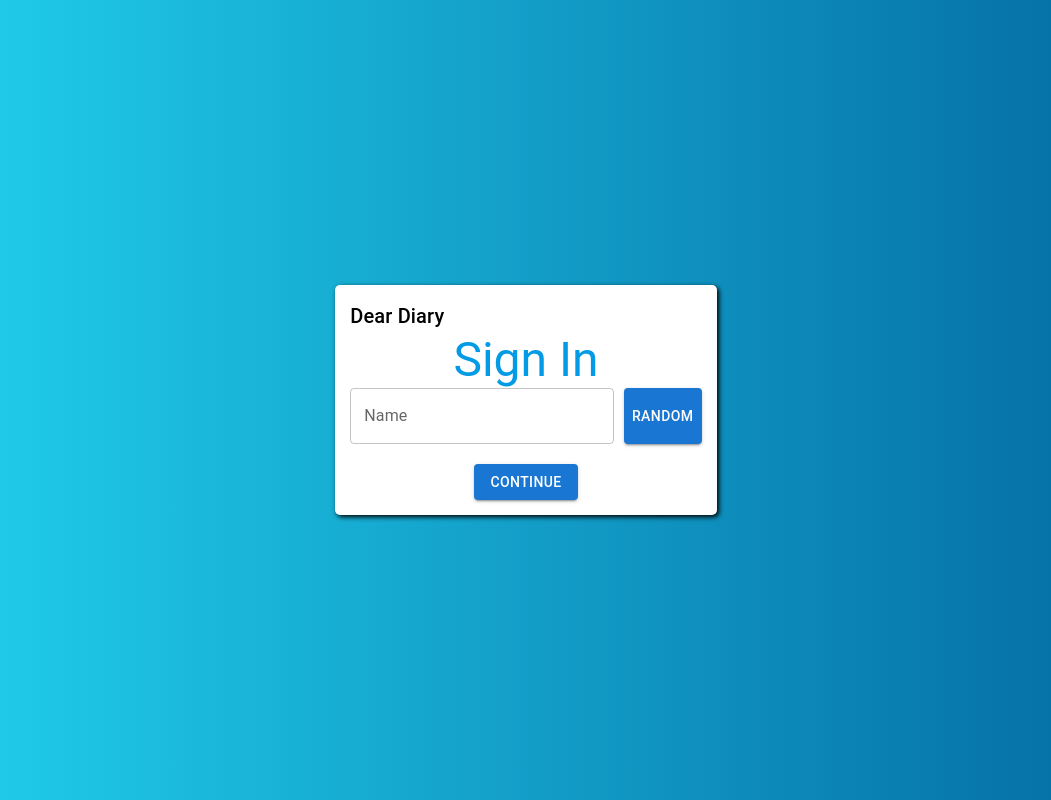
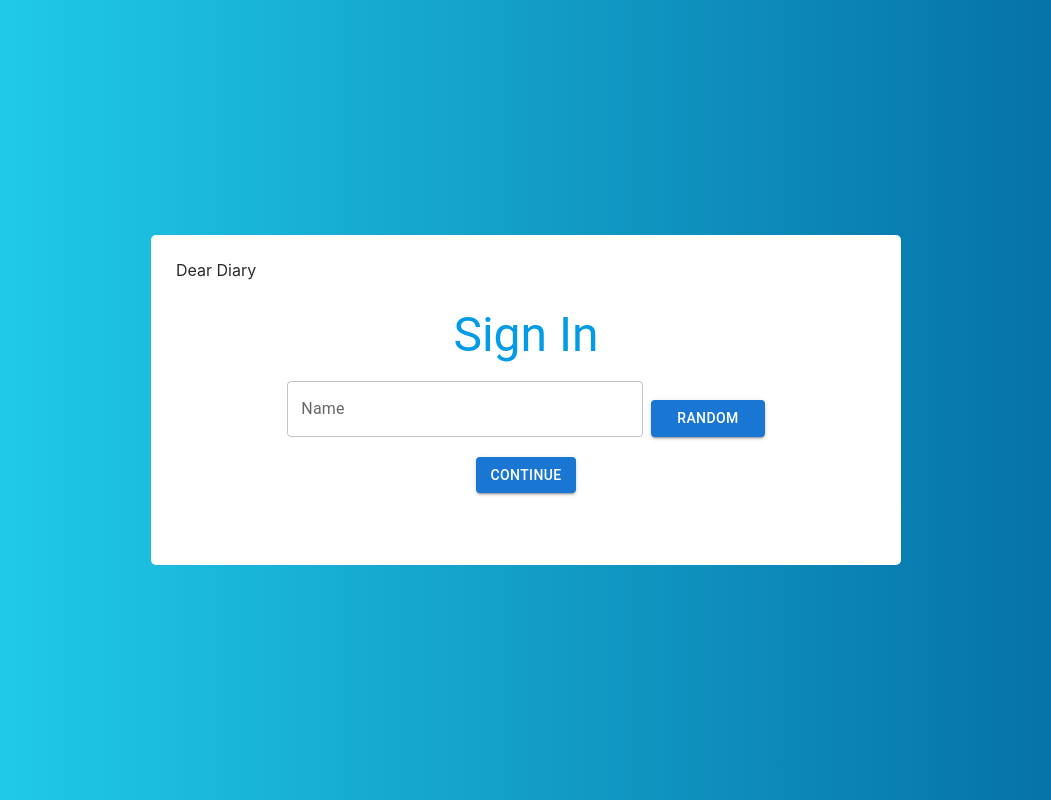
Before and after one commit to fcodelabs/training-web, a React (Create React App) app: page / in a window 1280 px wide. Shown: the whole page, without its empty margins (114-1165 px from the left). Built offline with nearby package versions, Linux system fonts and the light colour scheme.

Commit message:
Sign in page UI cuztomization and Random Name Generator implementation

```diff
--- a/src/component/LogIn.jsx
+++ b/src/component/LogIn.jsx
@@ -1,19 +1,55 @@
-import { Typography,TextField,Button } from "@mui/material"
+import { Typography,TextField,Button,Grid,Hidden } from "@mui/material"
 import { useState } from "react";
 import { useSelector, useDispatch } from 'react-redux'
 import { setUser} from '../state/user';
 import { useNavigate } from "react-router-dom";
+import { useEffect } from "react";
+
+const nameData=["Emmy","Sophie","Kaley","Mina","Jordan","Joyce","Lucia"];
+
 export default function LogIn(){
     const user = useSelector((state)=>state.user.value);
     let navigate = useNavigate();
+    useEffect(()=>{
+        if(user){
+            navigate("/home");
+            return
+        }
+    },[])
     const dispatch = useDispatch()
-    const [name,setName] = useState("")
+    const [name,setName] = useState("");
+
+    const handleRNG=()=>{
+        setName(nameData[Math.floor(Math.random()*nameData.length)]);
+    }
+    const handleContinue=()=>{
+
+        if(!name){
+            alert("please enter a name to continue");
+            return;
+        }
+        dispatch(setUser(name));navigate("/home");
+    }
+
     return(
-        <div style={{display:"flex", alignItems:"center",justifyContent:"center",width:"100%",height:"100vh"}}>
-            <div style={{borderRadius:"5px",boxShadow:"2px 2px 5px",background:"white",padding:"15px",textAlign:'center'}}>
-                <Typography variant="h6" style={{textAlign:"start"}}>Dear Diary</Typography>
-                <Typography variant="h3" style={{color:"#039BE5"}}>Sign In</Typography>
-                <div style={{display:"flex",gap:"10px"}}>
+        <div style={{display:"flex", flexDirection:"column", alignItems:"center",justifyContent:"center",width:"100%",height:"100vh"}}>
+            <Hidden lgUp={true}>
+                <Typography variant="h7" style={{marginBottom:"20px",color:"#fff"}}>Dear Diary</Typography>
+            </Hidden>
+            <div style={{width:"720px",height:"300px",borderRadius:"5px",position:"relative",background:"white",padding:"15px",display:"flex",alignItems:"center",flexDirection:"column",justifyContent:"center"}}>
+                <Hidden lgDown={true}>
+                    <Typography variant="h7" style={{position:"absolute",top:"0",left:"0",padding:"25px",color:"#2b2b2b"}}>Dear Diary</Typography>
+                </Hidden>
+                <Typography variant="h3" style={{textAlign:"center",color:"#039BE5"}}>Sign In</Typography>
+                    <Grid
+                        container
+                        direction="row"
+                        justifyContent="center"
+                        alignItems="end"
+                        style={{marginTop:"10px"}}
+                        spacing={1}
+                        >
+                        <Grid item lg={6}>
                             <TextField
                                 fullWidth
                                 id="outlined-basic"
@@ -22,9 +58,15 @@ export default function LogIn(){
                                 value={name}
                                 onChange={(e)=>setName(e.target.value)}
                                 />
-                    <Button type="submit" onClick={(e)=>{e.preventDefault();console.log(e)}} variant="contained" style={{textTransform:"uppercase"}}>Random</Button>
-                </div>
-                <Button type="submit" onClick={()=>{if(!name){alert("please enter a name to continue"); return;}dispatch(setUser(name));navigate("/home");}} variant="contained" style={{textTransform:"uppercase",marginTop:"20px"}}>Continue</Button>
+                        </Grid>
+                        <Grid
+                            item
+                            lg={2}
+                        >
+                            <Button onClick={()=>handleRNG()} variant="contained" style={{width:"100%",textTransform:"uppercase"}}>Random</Button>
+                        </Grid>
+                    </Grid>
+                <Button onClick={()=>handleContinue()} variant="contained" style={{maxWidth:"100px",textTransform:"uppercase",marginTop:"20px"}}>Continue</Button>
             </div>
         </div>
     )
```
Lines whose indentation alone changed are shown as unchanged.
